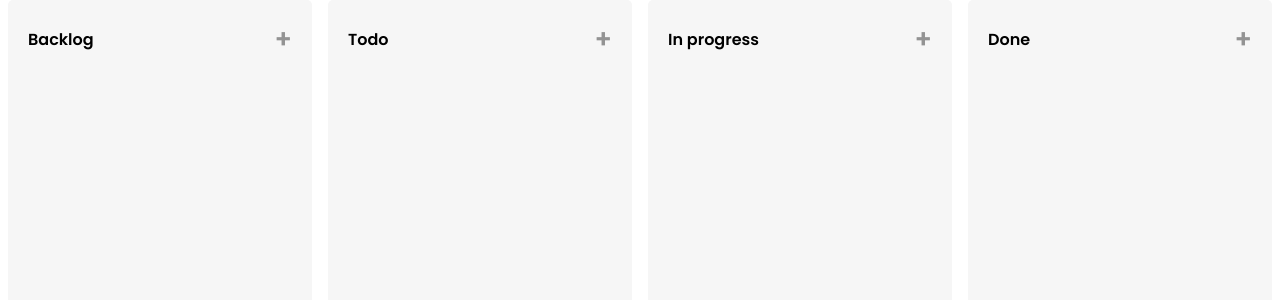
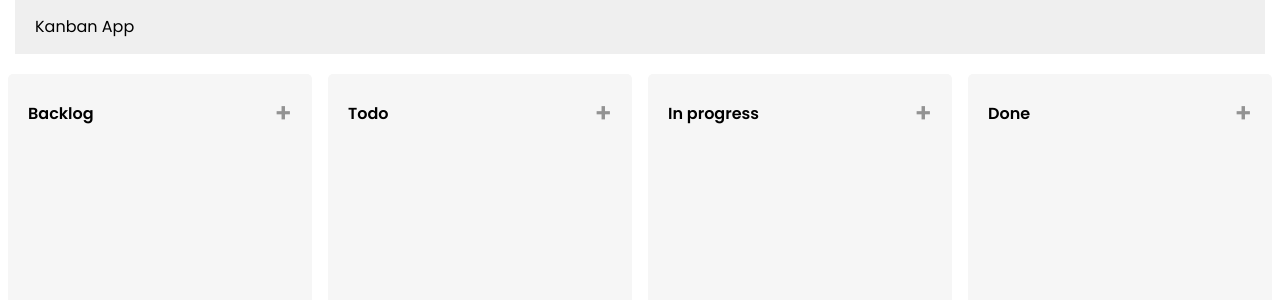
Before and after one commit to nibiralpha/kanban, a Next.js app: page / in a window 1280 px wide. Shown: the top 300 px of the page. Built offline with nearby package versions, Linux system fonts and the light colour scheme.

Commit message:
header add

```diff
--- a/app/globals.css
+++ b/app/globals.css
@@ -79,3 +79,10 @@ body {
   display: flex;
   flex-direction: column;
 }
+
+.top_bar{
+  margin-bottom: 20px;
+    padding: 15px 20px;
+    background-color: #efefef;
+    margin-left: 0px;
+}
--- a/app/page.tsx
+++ b/app/page.tsx
@@ -60,7 +60,7 @@ export default function Home() {
   };
   return (
     <div className="container">
-      {/* <div className="top_bar">Kanban App</div> */}
+      <div className="top_bar">Kanban App</div>
       <div className="top_margin">
         <div className="row">
           <div className="col-3">
```
